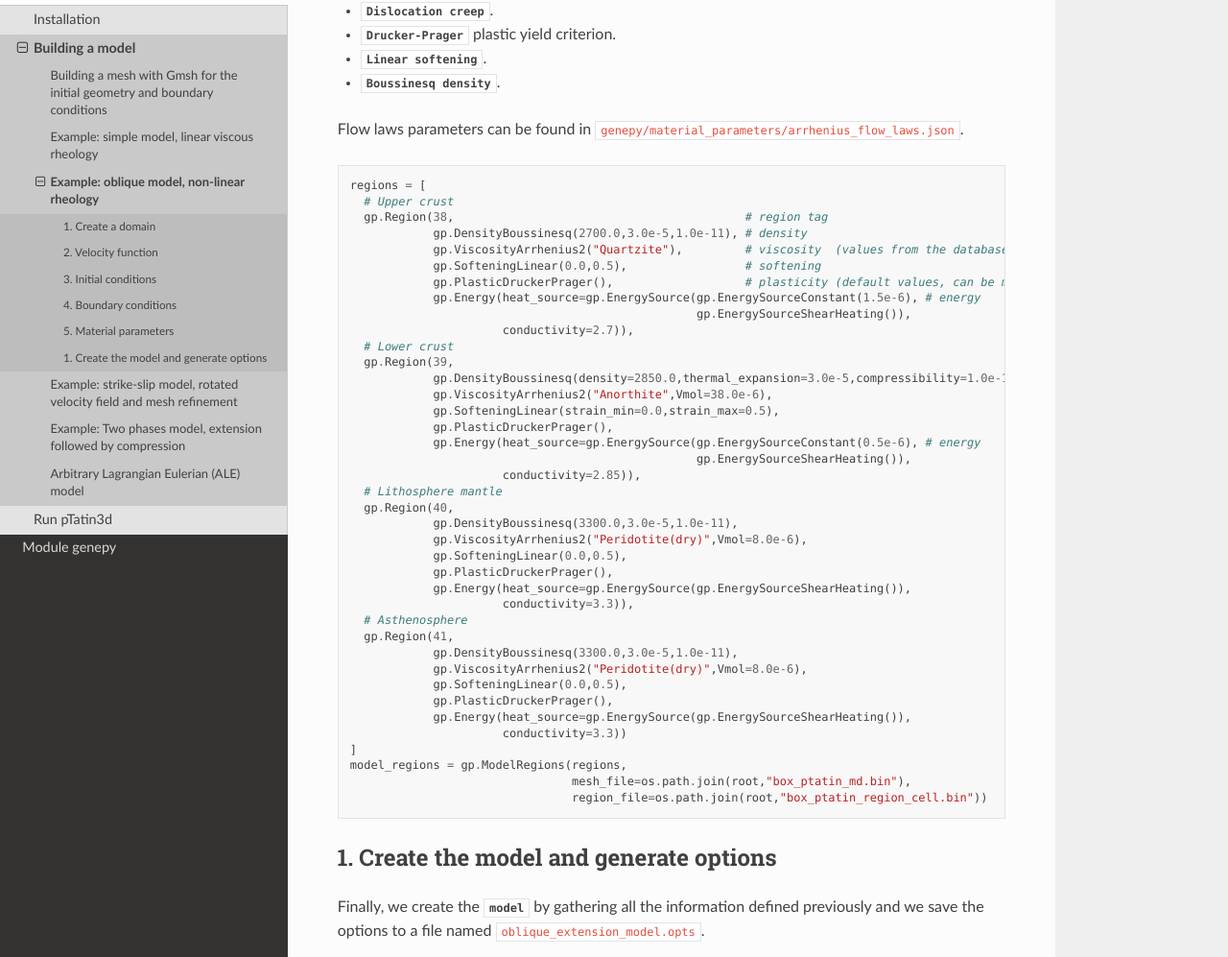
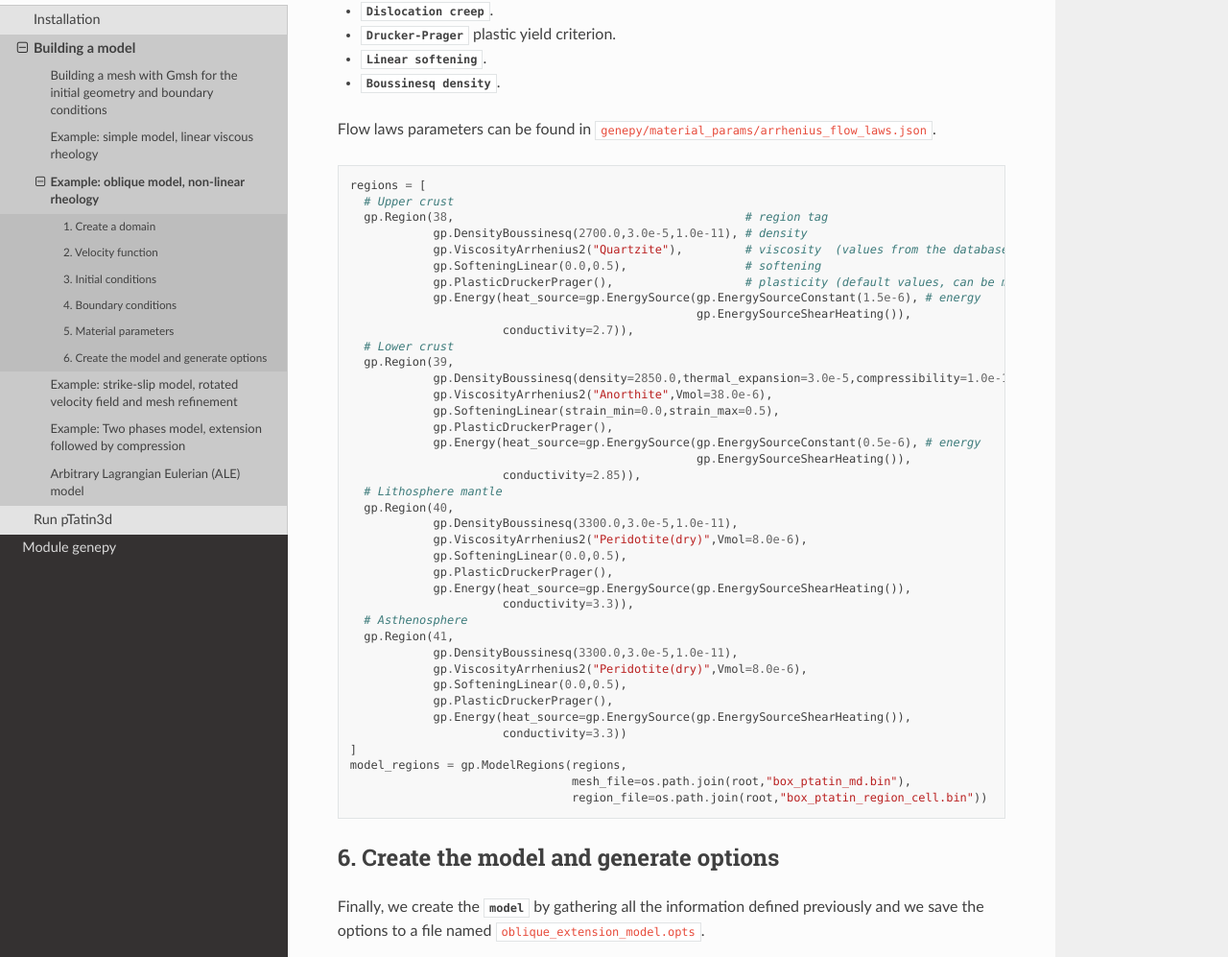
Before and after one commit to anthony-jourdon/Genepy, a Sphinx documentation site: the page built from docs/source/examples/oblique_model.rst, in a window 1280 px wide and 1400 px high, scrolled down 2343 px. Shown: the part 131-1128 px from the top of the window at 96% size. Built offline with Sphinx 7.4.7 and the Read the Docs theme 3.1.0, drawn with Linux system fonts in a browser that asks for light colours.

Commit message:
Fix docs path

```diff
--- a/docs/source/examples/oblique_model.rst
+++ b/docs/source/examples/oblique_model.rst
@@ -111,7 +111,7 @@ In this example we use the following material types:
 - :py:class:`Linear softening <genepy.SofteningLinear>`.
 - :py:class:`Boussinesq density <genepy.DensityBoussinesq>`.
 
-Flow laws parameters can be found in ``genepy/material_parameters/arrhenius_flow_laws.json``.
+Flow laws parameters can be found in ``genepy/material_params/arrhenius_flow_laws.json``.
 
 .. code-block:: python
 
@@ -155,7 +155,7 @@ Flow laws parameters can be found in ``genepy/material_parameters/arrhenius_flow
                                   mesh_file=os.path.join(root,"box_ptatin_md.bin"),
                                   region_file=os.path.join(root,"box_ptatin_region_cell.bin"))
 
-1. Create the model and generate options
+6. Create the model and generate options
 ~~~~~~~~~~~~~~~~~~~~~~~~~~~~~~~~~~~~~~~~~
 Finally, we create the :py:class:`model <genepy.Model>` by gathering all the information defined previously and we save
 the options to a file named ``oblique_extension_model.opts``.
--- a/docs/source/examples/strikeslip_model.rst
+++ b/docs/source/examples/strikeslip_model.rst
@@ -178,7 +178,7 @@ regions of the model.
 For each region, a set of parameters is defined using the corresponding classes.
 The details on the methods can be found in the
 :doc:`material parameters <../material_parameters>` section.
-Flow laws parameters can be found in ``genepy/material_parameters/arrhenius_flow_laws.json``.
+Flow laws parameters can be found in ``genepy/material_params/arrhenius_flow_laws.json``.
 
 .. code-block:: python
 
```
